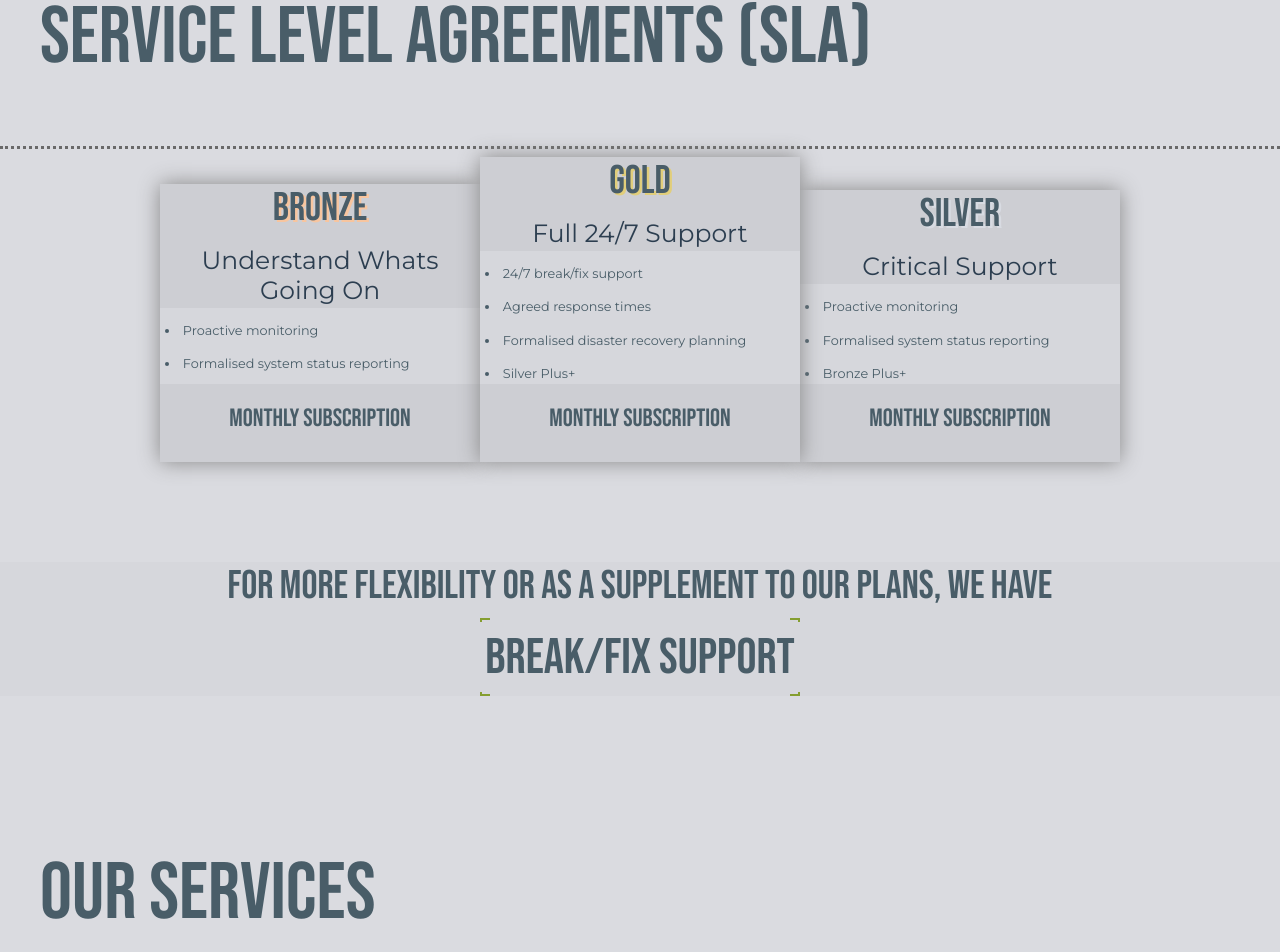
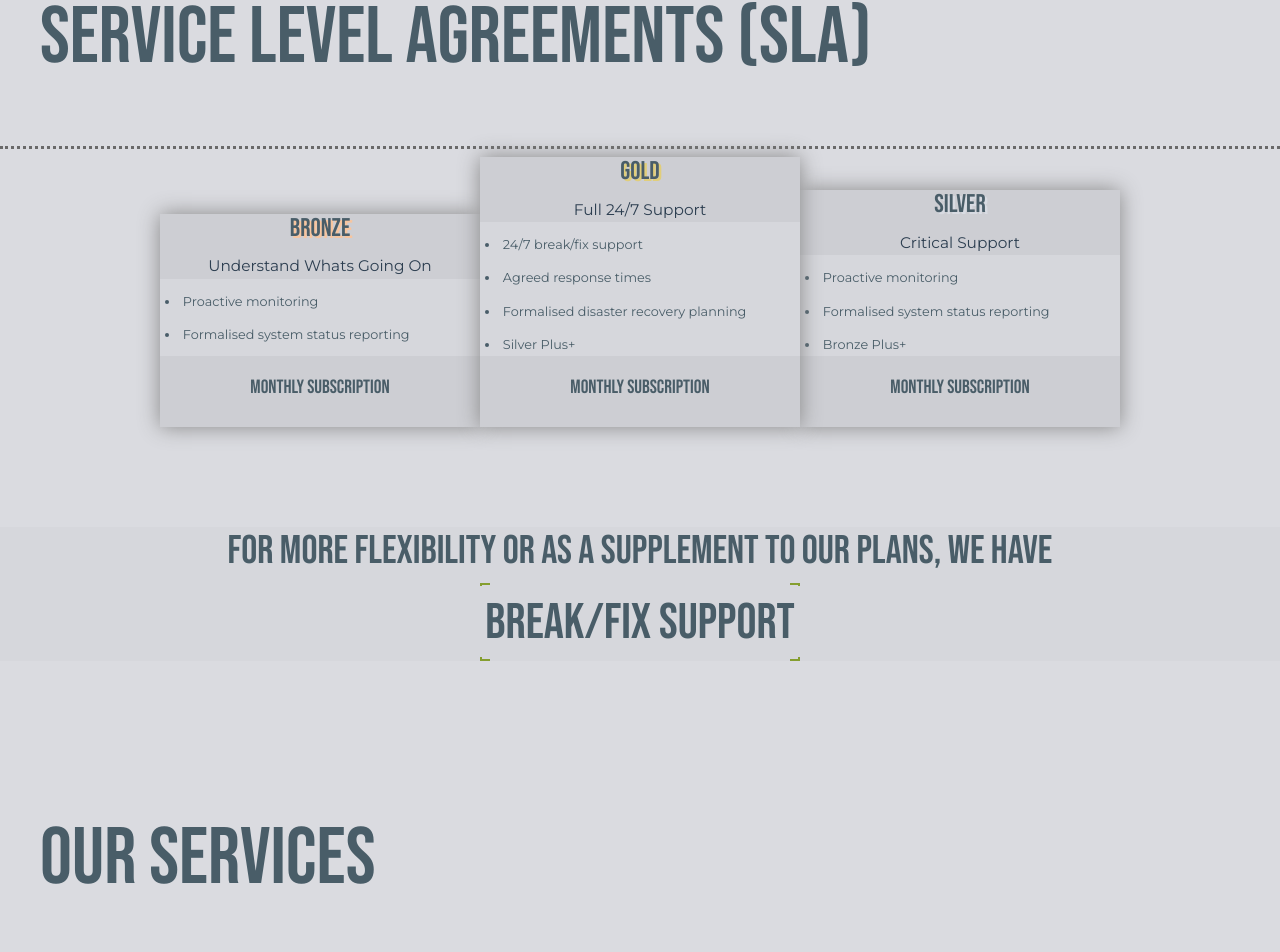
Before and after one commit to RobertCondon/MITSoultionsSite-Vue-Cli, a Vue app: page /OurServices in a window 1280 px wide. Shown: the part 1040-1992 px from the top of the page. Built offline with nearby package versions, Linux system fonts and the light colour scheme; a web font is replaced by a local one; what vue-cookies would draw is missing.

Commit message:
Making SLA look better

```diff
--- a/src/components/OurServicesGroup/SLAPackages.vue
+++ b/src/components/OurServicesGroup/SLAPackages.vue
@@ -124,7 +124,7 @@
   h4 {
     font-family: 'Montserrat', sans-serif;
     font-weight: 400;
-    font-size: 25px;
+    font-size: 1.2vw;
     padding: 5px;
   }
 
@@ -150,7 +150,7 @@
  }
 .PackagePrice {
   width: 100%;
-  font-size: 25px;
+  font-size: 1.5vw;
   font-family: 'Bebas Neue', cursive;
   color: #495d68;
 }
@@ -158,6 +158,7 @@
   width: 100%;
   font-family: 'Bebas Neue', cursive;
   color: #495d68;
+  font-size: 2vw;
 }
 
  .Package {
```
